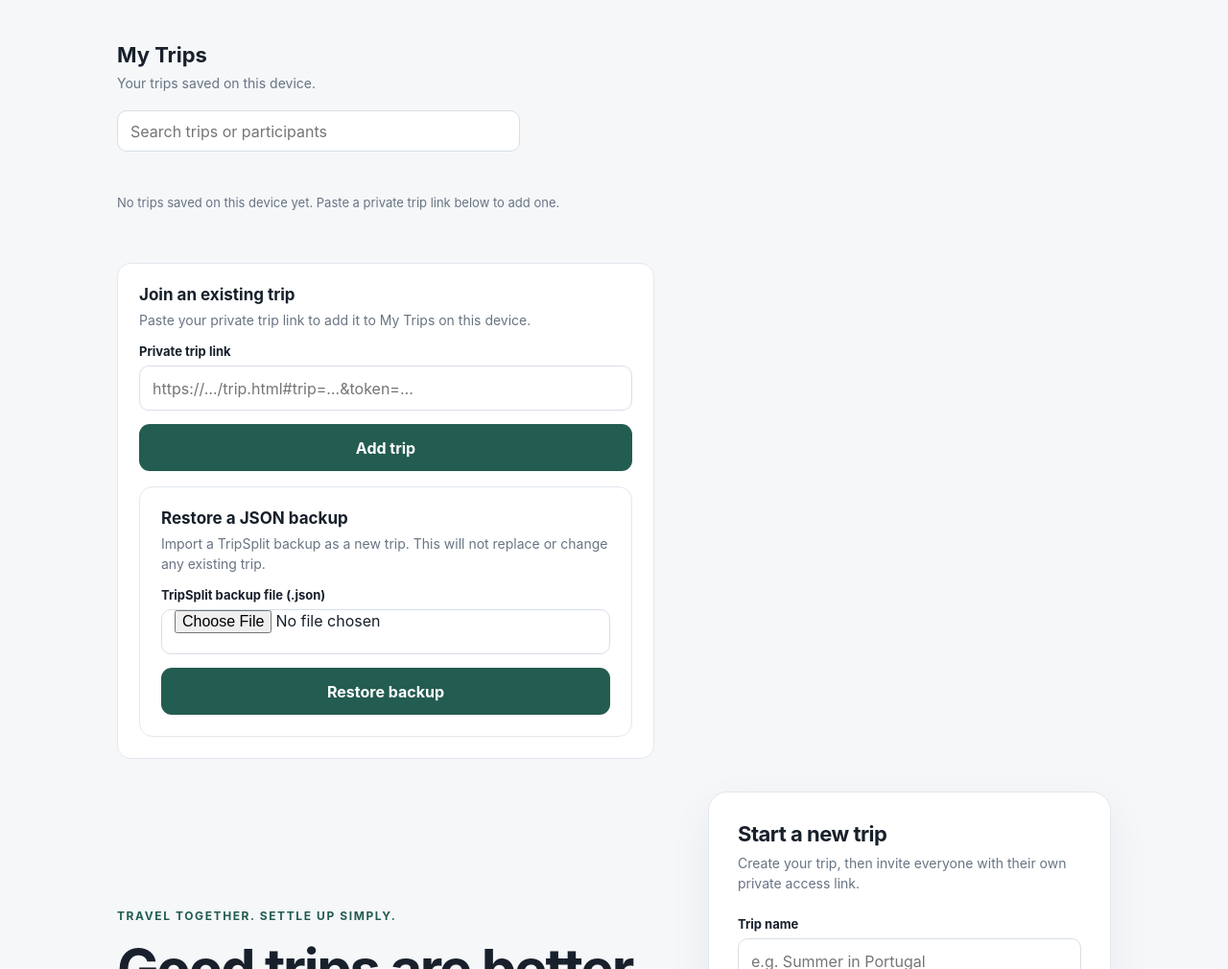
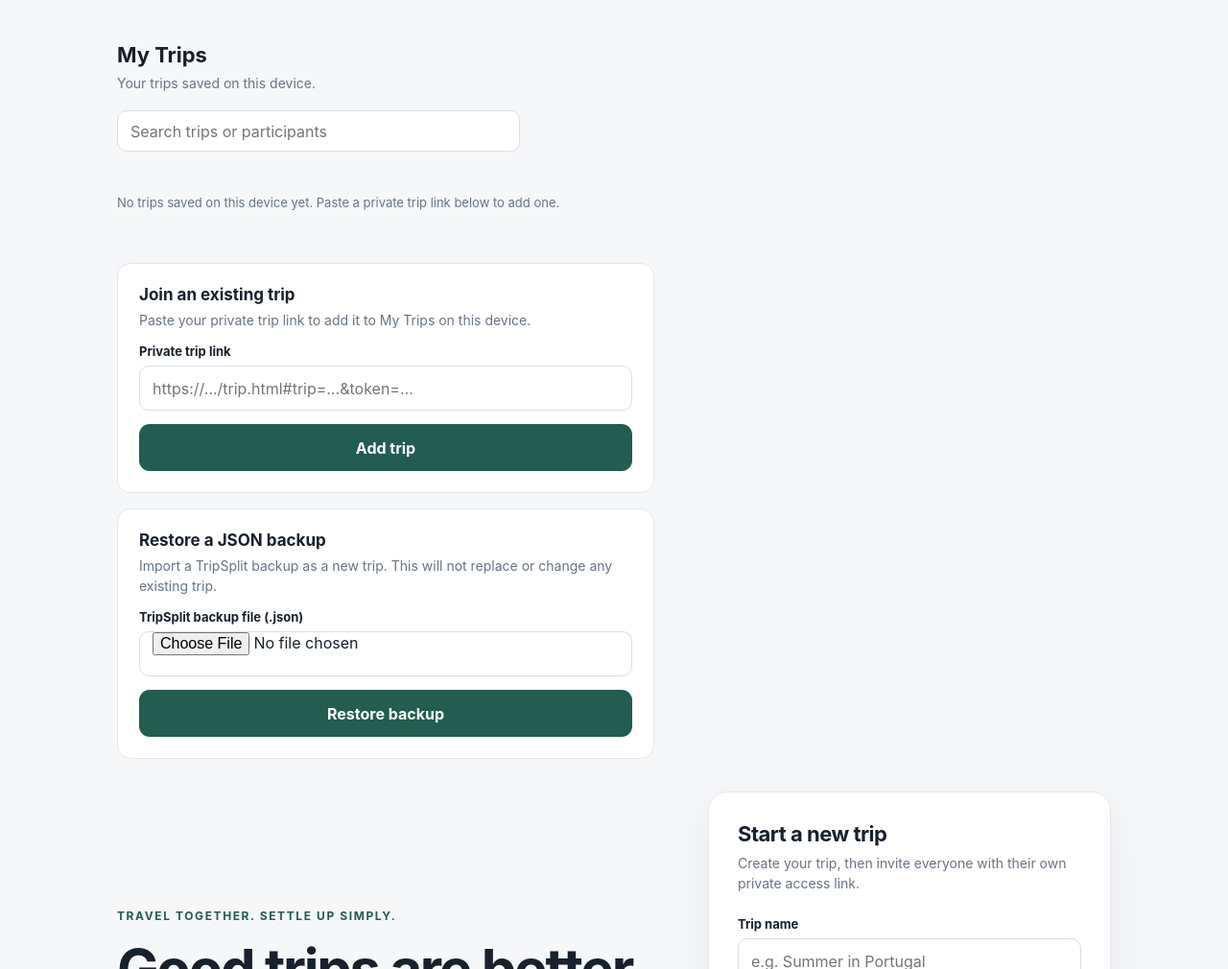
Before and after one commit to freespacio/tripsplit, a plain HTML site: page index.html in a window 1280 px wide. Shown: the part 90-1100 px from the top of the page at 96% size. Drawn offline with Linux system fonts and the light colour scheme.

Commit message:
Tidy JSON restore panel layout

```diff
--- a/index.html
+++ b/index.html
@@ -59,7 +59,7 @@
       <div class="brand">Trip<span>Split</span></div>
     </header>
     <div id="offline-banner" class="offline-banner" role="status" aria-live="polite" hidden>You’re offline. Connect to Wi-Fi or mobile data to load or update your trips.</div>
-    <section id="saved-section" class="saved-section" aria-label="Your saved trips"><h2>My Trips</h2><p class="sub">Your trips saved on this device.</p><div class="saved-search"><input id="saved-trip-search" type="search" placeholder="Search trips or participants" aria-label="Search saved trips"></div><div id="saved-trips" class="trip-groups"></div><div class="join-panel"><h3>Join an existing trip</h3><p class="sub">Paste your private trip link to add it to My Trips on this device.</p><form id="join-form"><label for="join-link">Private trip link</label><input id="join-link" type="url" inputmode="url" autocomplete="url" placeholder="https://…/trip.html#trip=…&token=…" required><button class="primary" id="join-submit" type="submit">Add trip</button></form><div id="join-status" class="status" role="status" aria-live="polite"></div><div class="join-panel" style="margin-top:16px"><h3>Restore a JSON backup</h3><p class="sub">Import a TripSplit backup as a new trip. This will not replace or change any existing trip.</p><form id="restore-form"><label for="restore-file">TripSplit backup file (.json)</label><input id="restore-file" type="file" accept=".json,application/json" required><button class="primary" id="restore-submit" type="submit">Restore backup</button></form><div id="restore-status" class="status" role="status" aria-live="polite"></div></div></div></section>
+    <section id="saved-section" class="saved-section" aria-label="Your saved trips"><h2>My Trips</h2><p class="sub">Your trips saved on this device.</p><div class="saved-search"><input id="saved-trip-search" type="search" placeholder="Search trips or participants" aria-label="Search saved trips"></div><div id="saved-trips" class="trip-groups"></div><div class="join-panel"><h3>Join an existing trip</h3><p class="sub">Paste your private trip link to add it to My Trips on this device.</p><form id="join-form"><label for="join-link">Private trip link</label><input id="join-link" type="url" inputmode="url" autocomplete="url" placeholder="https://…/trip.html#trip=…&token=…" required><button class="primary" id="join-submit" type="submit">Add trip</button></form><div id="join-status" class="status" role="status" aria-live="polite"></div></div><div class="join-panel" style="margin-top:16px"><h3>Restore a JSON backup</h3><p class="sub">Import a TripSplit backup as a new trip. This will not replace or change any existing trip.</p><form id="restore-form"><label for="restore-file">TripSplit backup file (.json)</label><input id="restore-file" type="file" accept=".json,application/json" required><button class="primary" id="restore-submit" type="submit">Restore backup</button></form><div id="restore-status" class="status" role="status" aria-live="polite"></div></div></section>
     <main class="hero">
       <section>
         <p class="eyebrow">Travel together. Settle up simply.</p>
```
